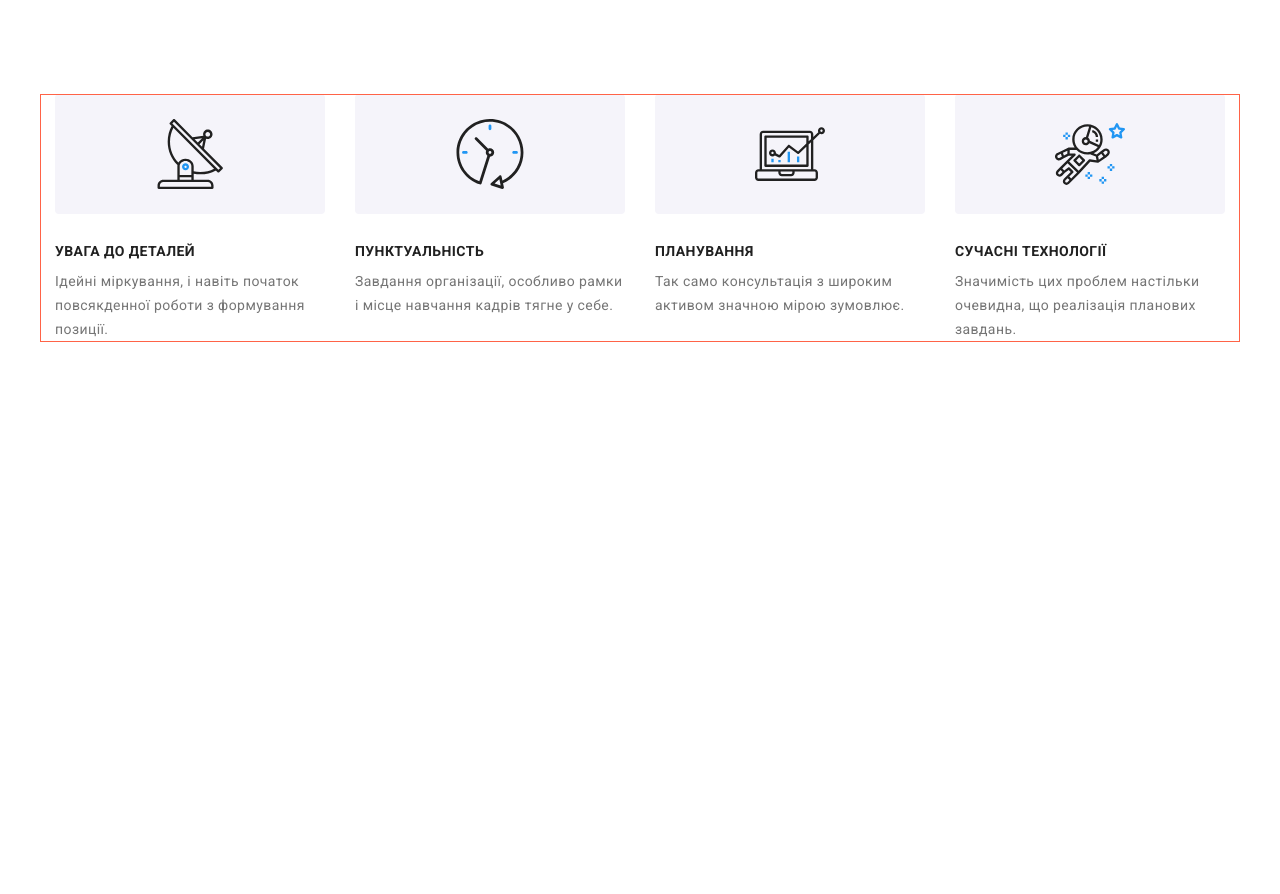
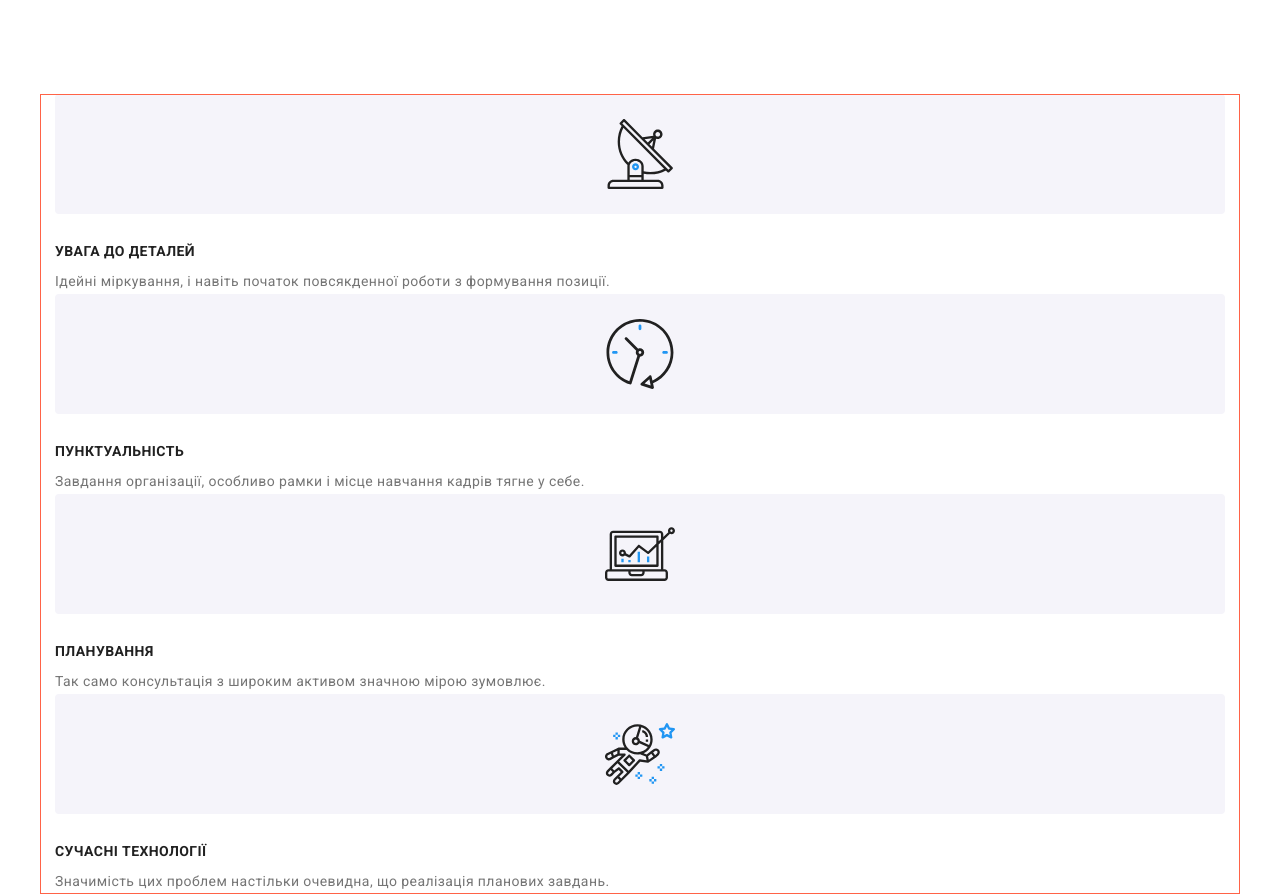
Before and after one commit to Alekshorol/goit-markup-hw-08, a plain HTML site: page index.html in a window 1280 px wide. Before the commit the page ends 800 px from the top, so only its background shows below. Drawn offline with nearby package versions, Linux system fonts and the light colour scheme.

Commit message:
корруктиви дз8

```diff
--- a/sass/lay-out/_advantages.scss
+++ b/sass/lay-out/_advantages.scss
@@ -17,14 +17,14 @@
   color: var(--primary-text-color);
   margin-top: 0;
   margin-bottom: 0;
-  width: 270px;
+  // width: 270px;
 }
 
 .advantages__list {
-  display: flex;
+  // display: flex;
 
-  gap: 30px;
-  flex-basis: calc((100% - 90px) / 4);
+  // gap: 30px;
+  // flex-basis: calc((100% - 90px) / 4);
 }
 
 .advantages {
```
Also changed, not shown: css/main.css, css/main.min.css, 2 other files.
